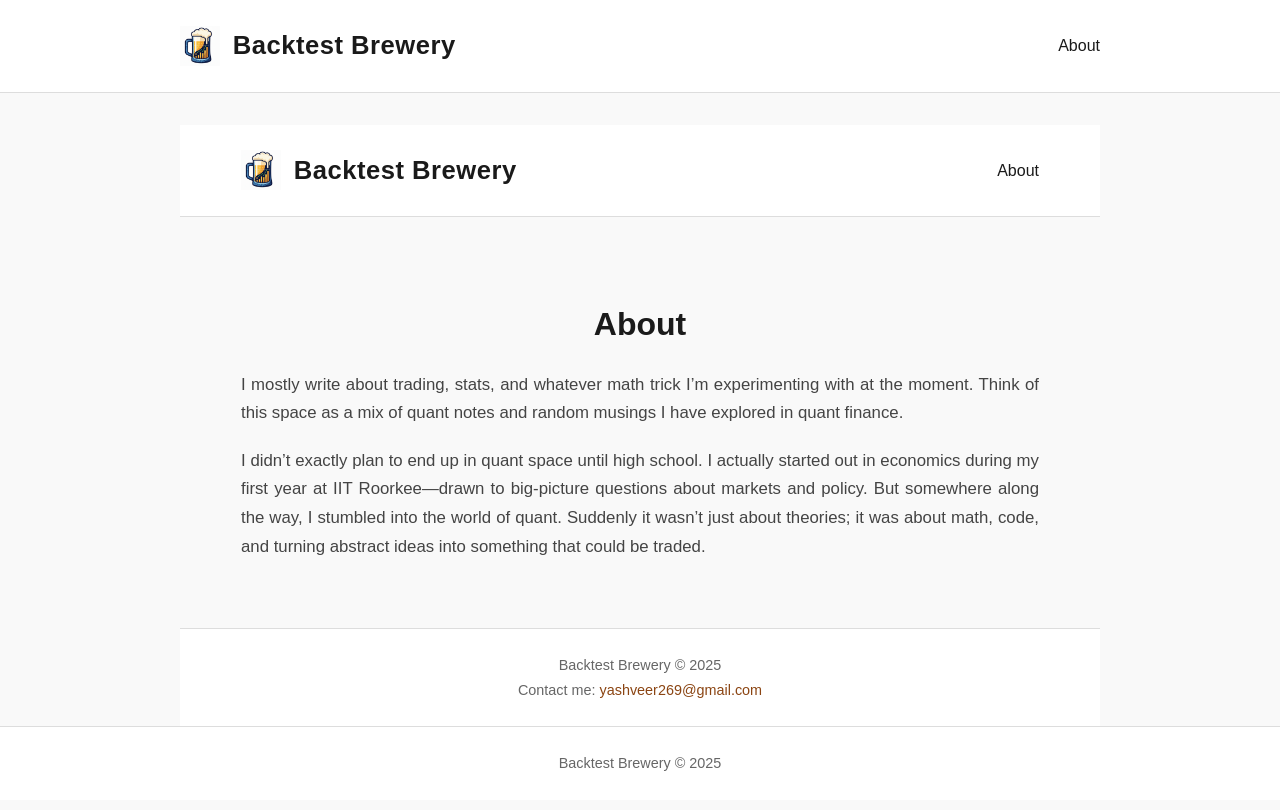
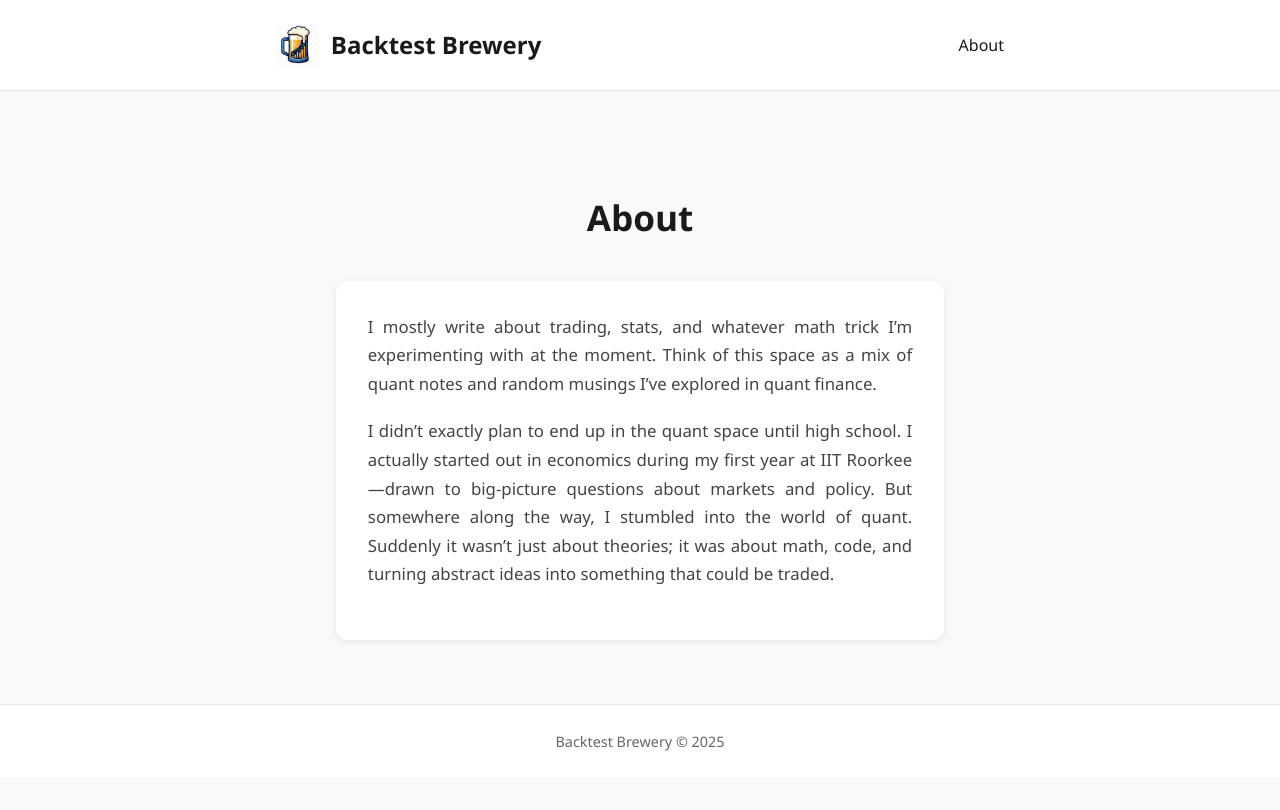
Before and after one commit to backtestbrewery/backtestbrewery.github.io, a Jekyll site: the page built from about.html, in a window 1280 px wide. Shown: the top 810 px of the page. Built offline with Jekyll 4.4.1, drawn with Linux system fonts in a browser that asks for light colours.

Commit message:
Update about.html

```diff
--- a/about.html
+++ b/about.html
@@ -1,181 +1,54 @@
 ---
 layout: default
+title: About | Backtest Brewery
 ---
 
+<section class="about">
+  <div class="container">
+    <h1>About</h1>
+    <div class="about-card">
+      <p>
+        I mostly write about trading, stats, and whatever math trick I’m experimenting with at the moment.
+        Think of this space as a mix of quant notes and random musings I’ve explored in quant finance.
+      </p>
 
-<!DOCTYPE html>
-<html lang="en">
-<head>
-  <meta charset="UTF-8">
-  <meta name="viewport" content="width=device-width, initial-scale=1.0">
-  <title>About | Backtest Brewery</title>
+      <p>
+        I didn’t exactly plan to end up in the quant space until high school.
+        I actually started out in economics during my first year at IIT Roorkee—drawn to big-picture questions
+        about markets and policy. But somewhere along the way, I stumbled into the world of quant.
+        Suddenly it wasn’t just about theories; it was about math, code, and turning abstract ideas
+        into something that could be traded.
+      </p>
+    </div>
+  </div>
+</section>
+
 <style>
-    :root {
-      --dark: #1a1a1a;
-      --light: #f9f9f9;
-      --accent: #8B4513;
-      --text: #333;
-    }
-
-    * {
-      margin: 0;
-      padding: 0;
-      box-sizing: border-box;
-      font-family: Arial, sans-serif;
-    }
-
-    body {
-      background-color: var(--light);
-      color: var(--text);
-      line-height: 1.7;
-      font-size: 18px;
-    }
-
-    .container {
-      width: 90%;
-      max-width: 950px;
-      margin: 0 auto;
-      padding: 0 15px;
-    }
-
-    /* Header */
-    header {
-      padding: 1.5rem 0;
-      border-bottom: 1px solid #ddd;
-      background: #fff;
-    }
-
-    .header-content {
-      display: flex;
-      justify-content: space-between;
-      align-items: center;
-    }
-
-    .logo-area {
-      display: flex;
-      align-items: center;
-      text-decoration: none;
-      color: var(--dark);
-    }
-
-    .logo-area img {
-      width: 40px;
-      height: 40px;
-      margin-right: 0.8rem;
-    }
-
-    .site-title {
-      font-size: 1.6rem;
-      font-weight: bold;
-      letter-spacing: 0.5px;
-    }
-
-    nav ul {
-      display: flex;
-      list-style: none;
-    }
-
-    nav ul li {
-      margin-left: 1.5rem;
-    }
-
-    nav ul li a {
-      color: var(--dark);
-      text-decoration: none;
-      font-size: 1rem;
-      transition: color 0.3s;
-    }
-
-    nav ul li a:hover {
-      color: var(--accent);
-    }
-
-    /* About Section */
 .about {
-      padding: 3rem 0;
+  padding: 4rem 1rem;
 }
 
 .about h1 {
-      font-size: 2rem;
-      margin-bottom: 1.2rem;
+  font-size: 2.2rem;
+  margin-bottom: 2rem;
   color: var(--dark);
   text-align: center;
 }
 
-    .about p {
+.about-card {
+  background: #fff;
+  padding: 2rem;
+  border-radius: 12px;
+  box-shadow: 0 2px 6px rgba(0,0,0,0.08);
+  max-width: 800px;
+  margin: 0 auto;
+}
+
+.about-card p {
   font-size: 1.05rem;
   margin-bottom: 1.2rem;
   color: #444;
+  line-height: 1.7;
   text-align: justify;
 }
-
-    /* Footer */
-    footer {
-      padding: 1.5rem 0;
-      border-top: 1px solid #ddd;
-      text-align: center;
-      color: #666;
-      font-size: 0.9rem;
-    }
-
-    footer a {
-      color: var(--accent);
-      text-decoration: none;
-    }
-
-    footer a:hover {
-      text-decoration: underline;
-    }
-
-    @media (max-width: 768px) {
-      .header-content {
-        flex-direction: column;
-      }
-
-      nav ul {
-        margin-top: 1rem;
-      }
-
-      nav ul li {
-        margin: 0 0.8rem;
-      }
-    }
 </style>
-</head>
-<body>
-  <!-- Header -->
-  <header>
-    <div class="container">
-      <div class="header-content">
-        <a href="index.html" class="logo-area">
-          <img src="logo.png" alt="Backtest Brewery Logo">
-          <div class="site-title">Backtest Brewery</div>
-        </a>
-        <nav>
-          <ul>
-            <li><a href="about.html">About</a></li>
-          </ul>
-        </nav>
-      </div>
-    </div>
-  </header>
-
-  <!-- About Section -->
-  <section class="about">
-    <div class="container">
-      <h1>About</h1>
-      <p>I mostly write about trading, stats, and whatever math trick I’m experimenting with at the moment. Think of this space as a mix of quant notes and random musings I have explored in quant finance.</p>
-
-      <p>I didn’t exactly plan to end up in quant space until high school. I actually started out in economics during my first year at IIT Roorkee—drawn to big-picture questions about markets and policy. But somewhere along the way, I stumbled into the world of quant. Suddenly it wasn’t just about theories; it was about math, code, and turning abstract ideas into something that could be traded.</p>
-    </div>
-  </section>
-
-  <!-- Footer -->
-  <footer>
-    <div class="container">
-      <p>Backtest Brewery © 2025</p>
-      <p>Contact me: <a href="mailto:yashveer269@gmail.com">yashveer269@gmail.com</a></p>
-    </div>
-  </footer>
-</body>
-</html>
```
Lines whose indentation alone changed are shown as unchanged.
